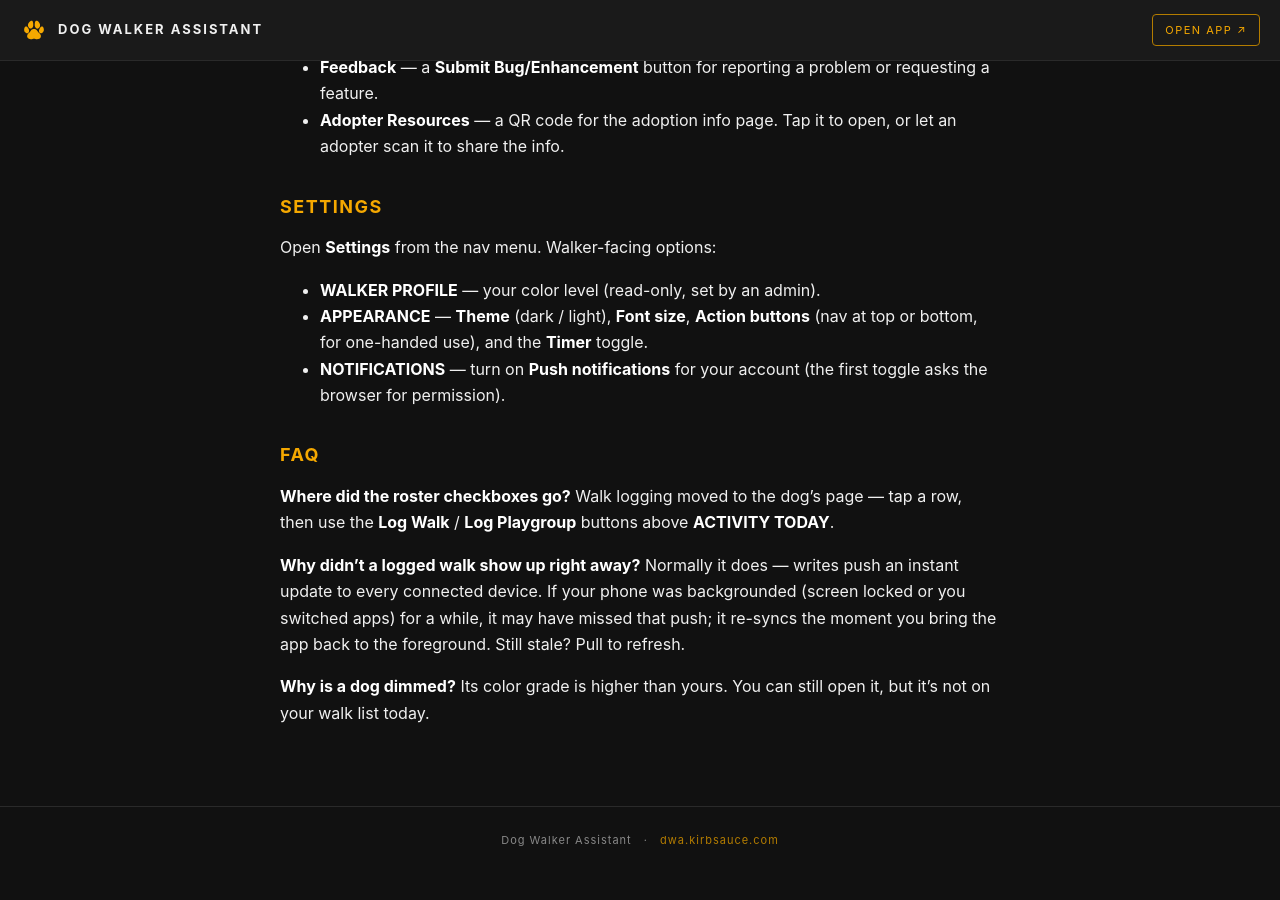
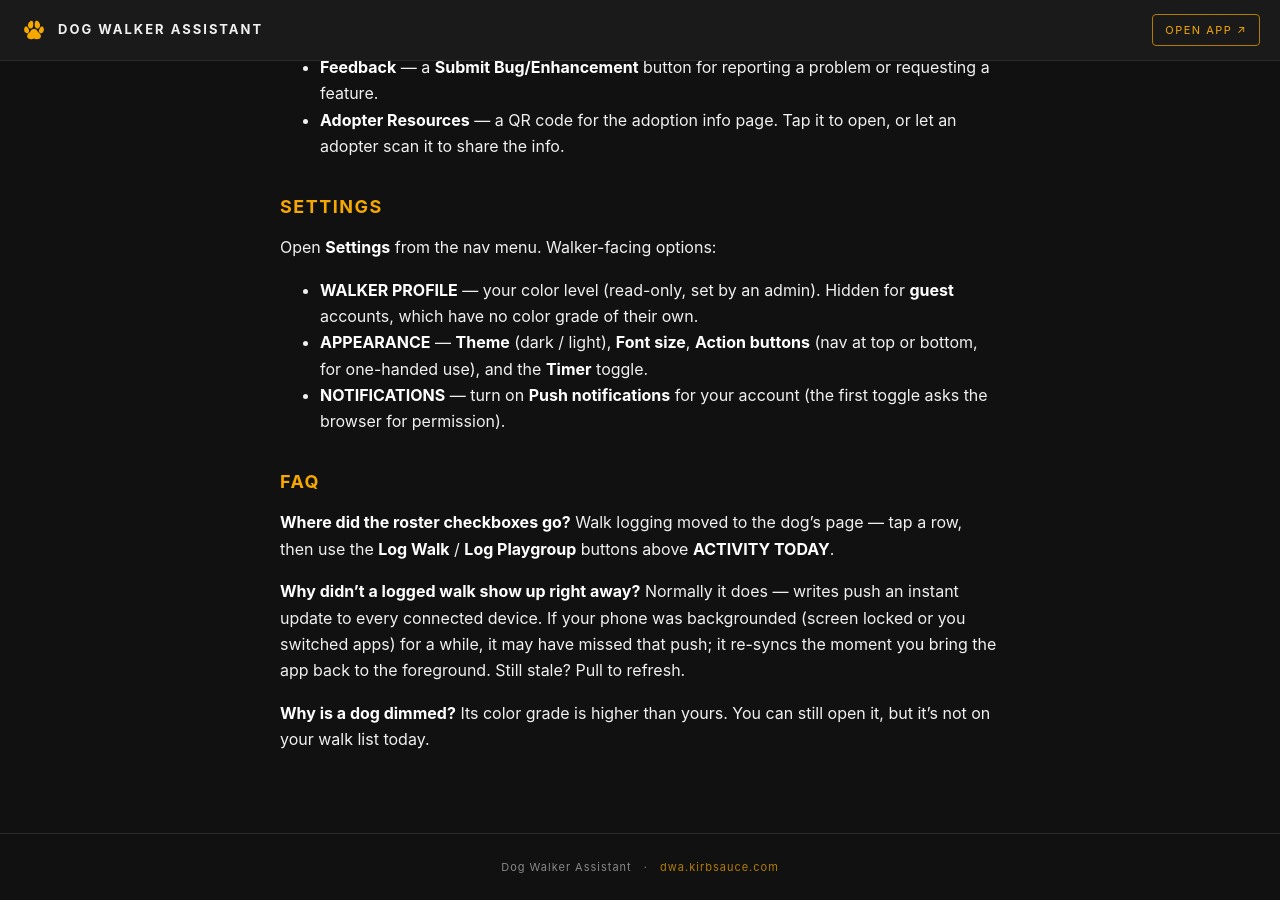
Before and after one commit to kirbsauce/dog-walker-assistant-docs, a Jekyll site: the page built from WALKER.md, in a window 1280 px wide and 900 px high, scrolled down 7304 px. Built offline with Jekyll 4.4.1, drawn with Linux system fonts in a browser that asks for light colours; before the commit the page ends 8177 px from its top, so only the background shows below that.

Commit message:
Note that WALKER PROFILE is hidden from guest accounts in Settings
Closes #81

```diff
--- a/WALKER.md
+++ b/WALKER.md
@@ -346,7 +346,8 @@ The **Resources** screen (in the nav menu) has three sections:
 
 Open **Settings** from the nav menu. Walker-facing options:
 
-- **WALKER PROFILE** — your color level (read-only, set by an admin).
+- **WALKER PROFILE** — your color level (read-only, set by an admin). Hidden
+  for **guest** accounts, which have no color grade of their own.
 - **APPEARANCE** — **Theme** (dark / light), **Font size**, **Action buttons**
   (nav at top or bottom, for one-handed use), and the **Timer** toggle.
 - **NOTIFICATIONS** — turn on **Push notifications** for your account (the first
```
